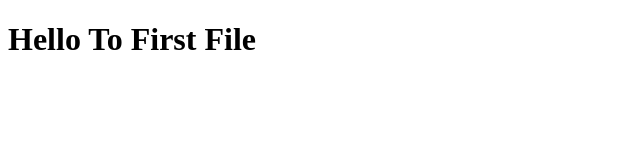
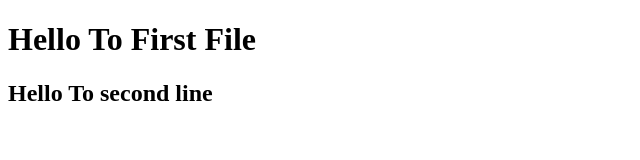
Before and after one commit to aptechtayyab/myproject, a plain HTML site: page index.html in a window 1280 px wide. Shown: the whole page, without its empty margins (0-640 px from the left). Drawn offline with Linux system fonts and the light colour scheme.

Commit message:
second commit

```diff
--- a/index.html
+++ b/index.html
@@ -7,5 +7,6 @@
 </head>
 <body>
     <h1>Hello To First File</h1>
+    <h2>Hello To second line</h2>
 </body>
 </html>
```
